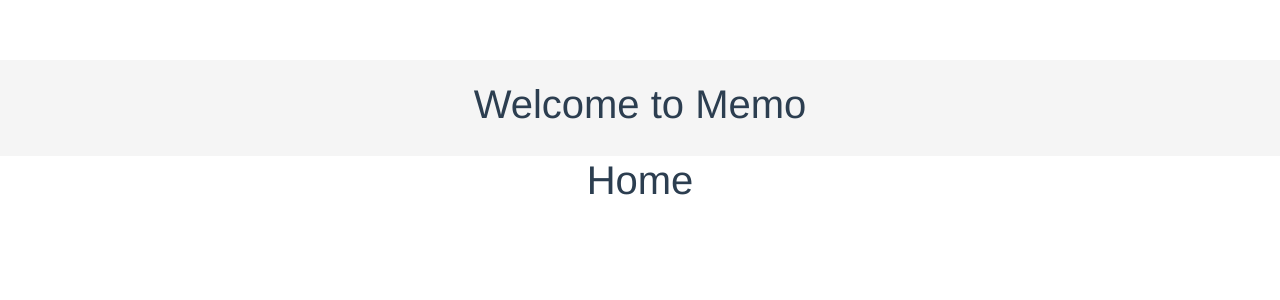
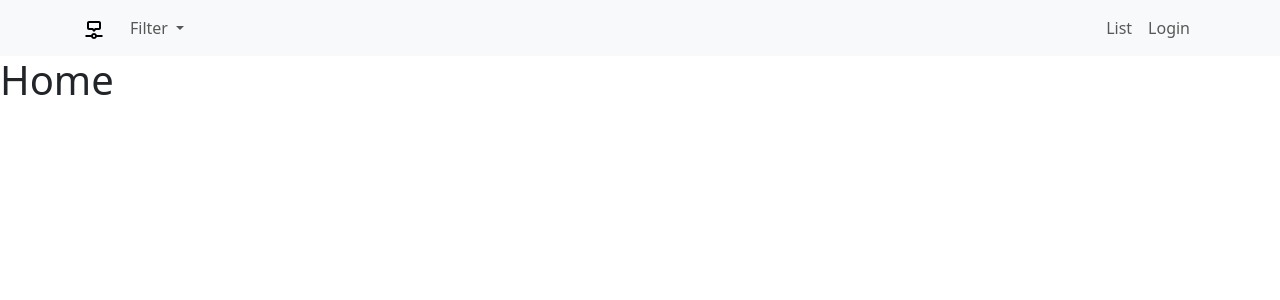
Before and after one commit to aziemski/memo-app, a Vue app: page / in a window 1280 px wide. Shown: the top 300 px of the page. Built offline with nearby package versions, Linux system fonts and the light colour scheme.

Commit message:
Add navbar

```diff
--- a/package.json
+++ b/package.json
@@ -10,6 +10,7 @@
   "dependencies": {
     "bootstrap": "^5.3.3",
     "core-js": "^3.8.3",
+    "timelinejs3": "^3.4.0",
     "vue": "^3.2.13",
     "vue-router": "^4.4.5"
   },
--- a/src/App.vue
+++ b/src/App.vue
@@ -1,26 +1,25 @@
 <template>
-  <AppHeader/>
+  <AppNavbar />
   <router-view />
 </template>
 
 <script>
-import AppHeader from './components/AppHeader.vue'
+import AppNavbar from '@/components/AppNavbar.vue'
 
 export default {
   name: 'App',
   components: {
-    AppHeader
+    AppNavbar
   }
 }
 </script>
 
 <style>
-#app {
-  font-family: Avenir, Helvetica, Arial, sans-serif;
-  -webkit-font-smoothing: antialiased;
-  -moz-osx-font-smoothing: grayscale;
-  text-align: center;
-  color: #2c3e50;
-  margin-top: 60px;
+
+@media print {
+    .navbar {
+        display: none !important;
+    }
 }
+
 </style>
--- a/src/components/AppHeader.vue
+++ /dev/null
@@ -1,19 +0,0 @@
-<template>
-  <header>
-    <h1>Welcome to Memo</h1>
-  </header>
-</template>
-
-<script>
-export default {
-  name: 'AppHeader'
-}
-</script>
-
-<style scoped>
-header {
-  background-color: #f5f5f5;
-  padding: 20px;
-  text-align: center;
-}
-</style>
--- /dev/null
+++ b/src/components/AppNavbar.vue
@@ -0,0 +1,136 @@
+<template>
+  <nav class="navbar navbar-expand navbar-light bg-light sticky-top">
+    <div class="container">
+      <a class="navbar-brand" href="/">
+        <svg width="24" height="24" viewBox="0 0 24 24" xmlns="http://www.w3.org/2000/svg">
+          <title>Memo</title>
+          <g fill="#000000">
+            <path
+              d="M9.17070571,17 C9.58254212,15.8348076 10.6937812,15 12,15 C13.3062188,15 14.4174579,15.8348076 14.8292943,17 L20,17 L21,18 L20,19 L14.8292943,19 C14.4174579,20.1651924 13.3062188,21 12,21 C10.6937812,21 9.58254212,20.1651924 9.17070571,19 L3,19 L4,18 L3,17 L9.17070571,17 Z M12,19 C12.5522847,19 13,18.5522847 13,18 C13,17.4477153 12.5522847,17 12,17 C11.4477153,17 11,17.4477153 11,18 C11,18.5522847 11.4477153,19 12,19 Z M14,12 L12,14 L10,12 L7,12 C5.8954305,12 5,11.1045695 5,10 L5,5 C5,3.8954305 5.8954305,3 7,3 L17,3 C18.1045695,3 19,3.8954305 19,5 L19,10 C19,11.1045695 18.1045695,12 17,12 L14,12 Z M7,5 L7,10 L11,10 L12,11 L13,10 L17,10 L17,5 L7,5 Z"
+            />
+          </g>
+        </svg>
+      </a>
+
+      <ul class="navbar-nav me-auto">
+        <li v-if="isAuthenticated" class="d-flex align-items-center">
+          <button @click="addEvent" class="btn btn-sm btn-primary">+ Add Event</button>
+        </li>
+
+
+        <li v-if="isHome" class="nav-item dropdown">
+          <form id="categoryForm" @submit.prevent="applyFilters">
+            <a
+              class="nav-link dropdown-toggle"
+              href="#"
+              id="categoryDropdown"
+              role="button"
+              data-bs-toggle="dropdown"
+              aria-expanded="false"
+            >
+              Filter
+            </a>
+            <ul
+              class="dropdown-menu p-3"
+              aria-labelledby="categoryDropdown"
+              style="min-width: 200px;"
+              data-bs-auto-close="outside"
+            >
+              <li
+                v-for="category in categories"
+                :key="category.id"
+                class="dropdown-item"
+              >
+                <div class="form-check">
+                  <input
+                    class="form-check-input"
+                    type="checkbox"
+                    :value="category.id"
+                    :id="'category' + category.id"
+                    v-model="selectedCategories"
+                  />
+                  <label
+                    class="form-check-label"
+                    :for="'category' + category.id"
+                  >
+                    {{ category.name }}
+                  </label>
+                </div>
+              </li>
+              <li class="dropdown-divider"></li>
+              <li class="d-flex justify-content-end gap-2">
+                <button
+                  @click="clearFilters"
+                  class="btn btn-sm btn-secondary"
+                >
+                  Clear
+                </button>
+                <button
+                  type="submit"
+                  class="btn btn-sm btn-primary"
+                >
+                  Apply
+                </button>
+              </li>
+            </ul>
+          </form>
+        </li>
+      </ul>
+
+      <ul class="navbar-nav ms-auto">
+        <li v-if="isHome" class="nav-item">
+          <button @click="toggleView" class="nav-link btn btn-sm">
+            {{ isListView ? 'Timeline' : 'List' }}
+          </button>
+        </li>
+        <li class="nav-item">
+          <a v-if="isAuthenticated" href="/me" class="nav-link btn btn-primary">
+            Me
+          </a>
+          <a v-else href="/login" class="nav-link btn btn-primary">
+            Login
+          </a>
+        </li>
+      </ul>
+    </div>
+  </nav>
+</template>
+
+<script>
+import eventService from '@/services/EventService';
+
+export default {
+  name: "AppNavbar",
+  data() {
+    return {
+      isListView: false,
+      isAuthenticated: false,
+      isHome: true,
+      categories: [],
+      selectedCategories: []
+    };
+  },
+  created() {
+    this.loadCategories();
+  },
+  methods: {
+    loadCategories() {
+      this.categories = eventService.getCategories();
+    },
+    toggleView() {
+      this.isListView = !this.isListView;
+      this.$emit("toggle-view", this.isListView);
+    },
+    addEvent() {
+      console.log("Add event");
+    },
+    applyFilters() {
+      console.log("Filters applied:", this.selectedCategories);
+    },
+    clearFilters() {
+      this.selectedCategories = [];
+      console.log("Filters cleared.");
+    }
+  }
+};
+</script>
--- a/src/main.js
+++ b/src/main.js
@@ -1,4 +1,5 @@
 import 'bootstrap/dist/css/bootstrap.min.css';
+import 'bootstrap';
 import { createApp } from 'vue'
 import App from './App.vue'
 import router from './router'
```
Also changed, not shown: 1 other file (tests, documents, lock files or other folders).
